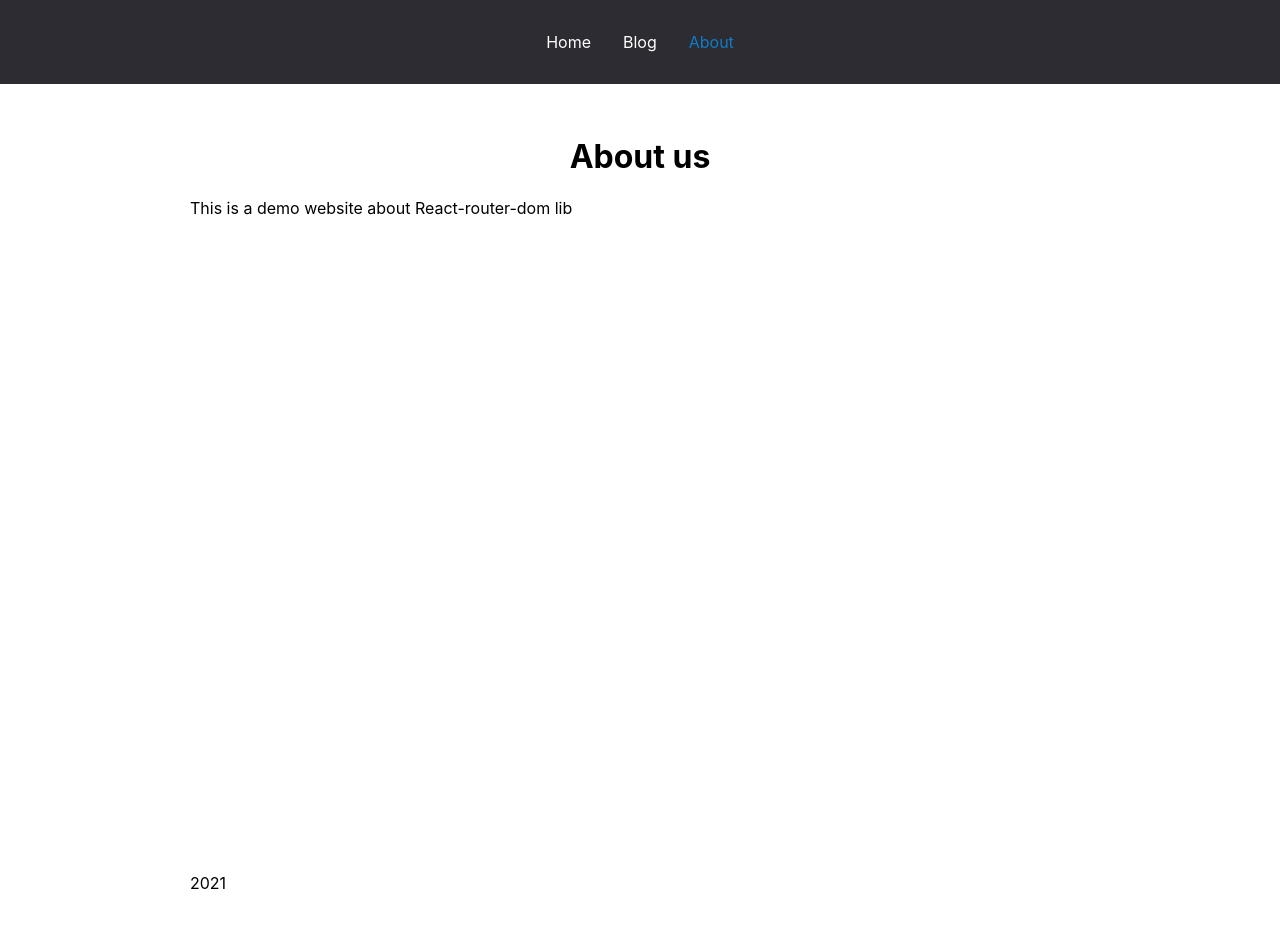
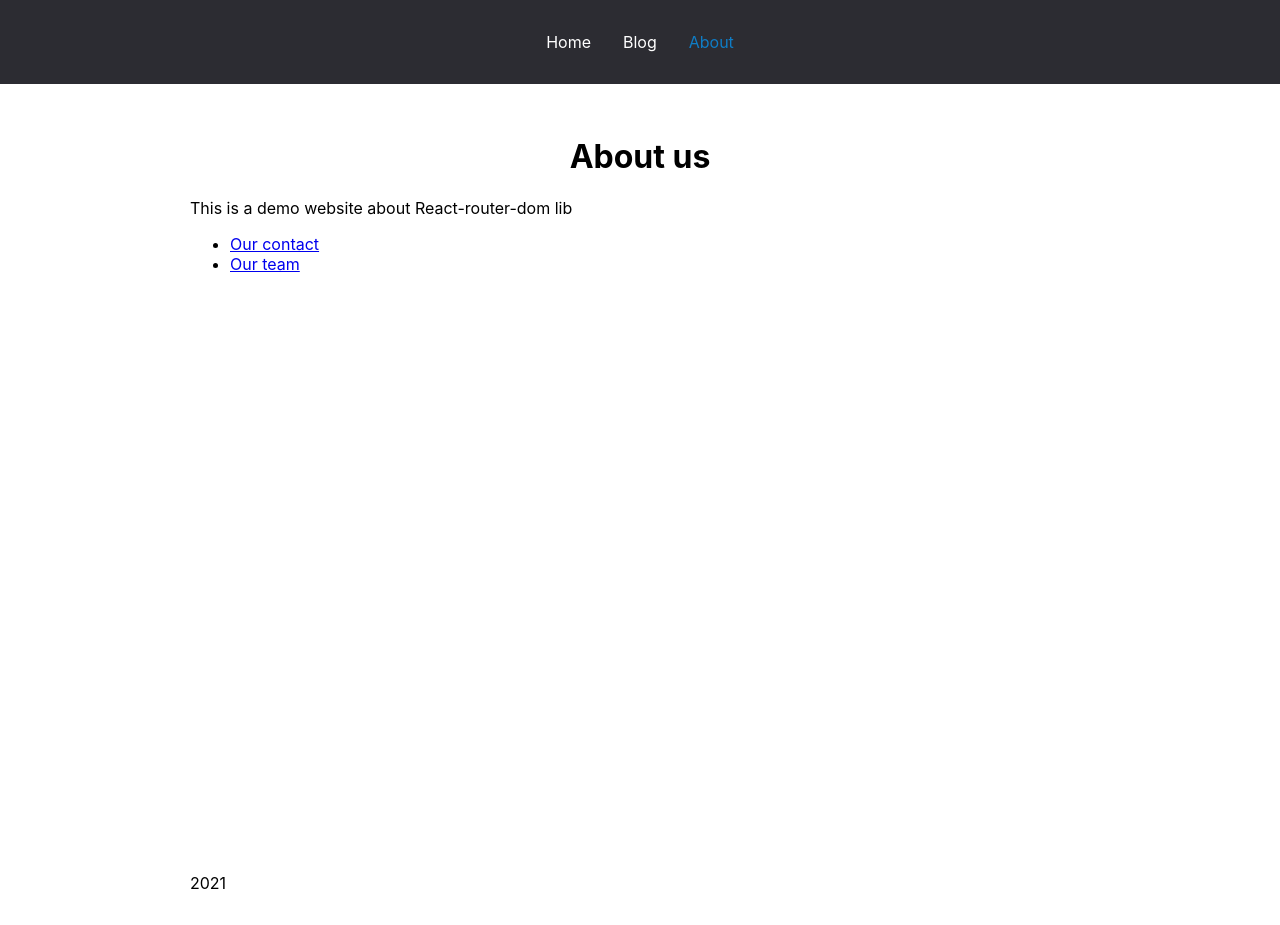
Before and after one commit to minordm/router6, a React (Create React App) app: page /about in a window 1280 px wide. Built offline with nearby package versions, Linux system fonts and the light colour scheme.

Commit message:
add nested routes

```diff
--- a/src/App.jsx
+++ b/src/App.jsx
@@ -37,7 +37,11 @@ function App() {
             }
           />
           <Route path="/login" element={<Loginpage />} />
-          <Route path="/about" element={<About />} />
+          <Route path="/about" element={<About />}>
+            <Route path="contact" element={<p>Our contact</p>} />
+            <Route path="team" element={<p>Our team</p>} />
+          </Route>
+
           {/* переадресация */}
           <Route path="/about-us" element={<Navigate to="/about" replace />} />
           <Route path="*" element={<Notfoundpage />} />
--- a/src/components/CustomLink.jsx
+++ b/src/components/CustomLink.jsx
@@ -1,7 +1,7 @@
 import { Link, useMatch } from "react-router";
 
 export const CustomLink = ({ children, to, ...props }) => {
-  const match = useMatch(to);
+  const match = useMatch({ path: to, end: to.length === 1 });
 
   return (
     <Link to={to} {...props} className={match ? "active" : ""}>
--- a/src/pages/About.jsx
+++ b/src/pages/About.jsx
@@ -1,8 +1,21 @@
+import { Link, Outlet } from "react-router";
+
 export const About = () => {
   return (
     <div className="">
       <h1>About us</h1>
       <p>This is a demo website about React-router-dom lib</p>
+
+      <ul>
+        <li>
+          <Link to="contact">Our contact</Link>
+        </li>
+        <li>
+          <Link to="team">Our team</Link>
+        </li>
+      </ul>
+
+      <Outlet />
     </div>
   );
 };
```
